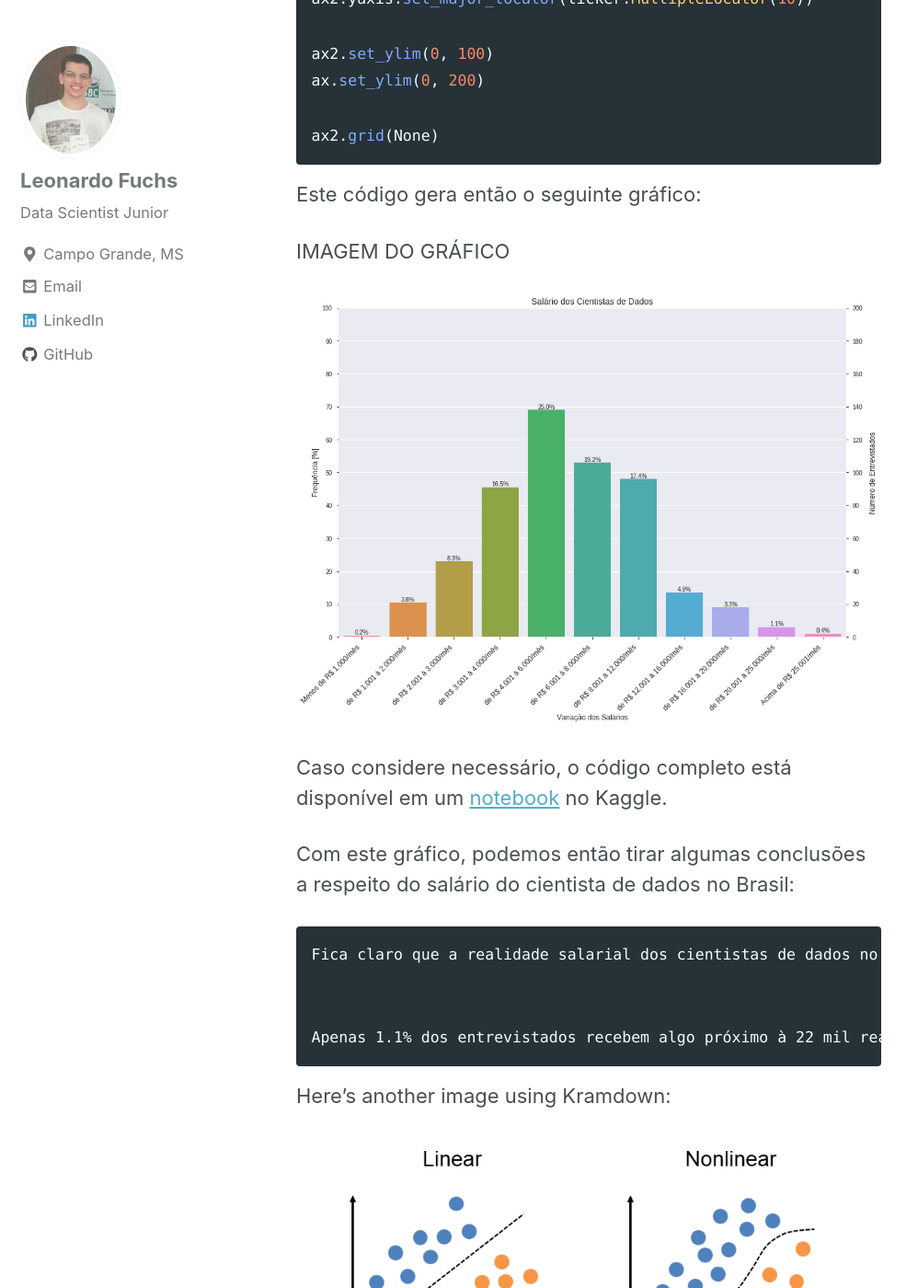
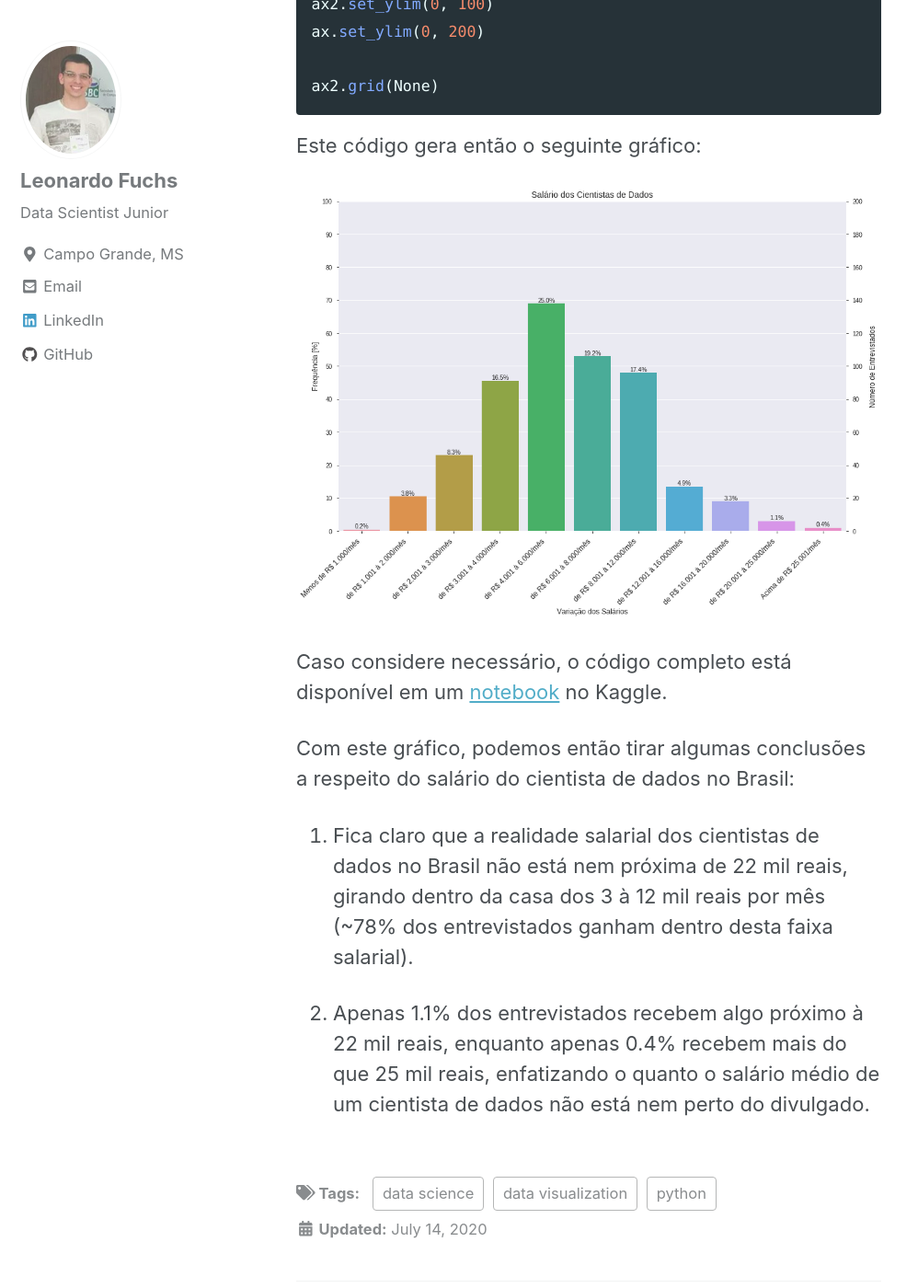
Before and after one commit to LeoFuchs/LeoFuchs.github.io, a Jekyll site: the page built from _posts/2020-07-14-salario-cientista-de-dados.md, in a window 1280 px wide and 1400 px high, scrolled down 6357 px. Shown: the whole window at 92% size, without its empty margins (0-998 px from the left). Built offline with Jekyll 4.4.1, drawn with Linux system fonts in a browser that asks for light colours; nearby versions of some CDN libraries.

Commit message:
Testing First Post

```diff
--- a/_posts/2020-07-14-salario-cientista-de-dados.md
+++ b/_posts/2020-07-14-salario-cientista-de-dados.md
@@ -17,7 +17,7 @@ Para responder esta pergunta, seguiremos a seguinte ordem:
 - [3. Visualização dos Dados](#visualization)
 
 
-## 1. Importação do Dataset e das Bibliotecas
+# 1. Importação do Dataset e das Bibliotecas
 
 O Dataset utilizado foi retirado do _Data Hackers Survey 2019_ uma pesquisa de mercado realizada por uma das maiores comunidades de Data Science do Brasil, conhecida como [Data Hackers](https://datahackers.com.br/).
 
@@ -36,7 +36,7 @@ pd.options.display.max_columns = None
 
 A biblioteca `pandas` foi utilizada para a manipulação dos dados através de dataframes, enquanto `seaborn` e `matplotlib` auxiliam na visualização dos dados em gráficos.
 
-## 2. Análise e Manipulação do Dataset
+# 2. Análise e Manipulação do Dataset
 
 Após realizada uma análise primária sobre o dataset, algumas manipulações no mesmo foram considerdas necessárias. Algumas dados do dataset foram removidos, uma vez que que não se adequam a análise dos salários de cientistas de dados. São eles:
 
@@ -70,7 +70,7 @@ data = data[data["('P3', 'living_in_brasil')"] == 1]
 
 Com isso, o dataset acabou sendo reduzido para 552 linhas e permaneceu com 170 colunas. Por fim, criamos uma nova coluna no dataframe com o nome `salary`, apenas para facilitar a manipulação.
 
-## 3. Visualização de Dados
+# 3. Visualização de Dados
 
 Para a visualização dos dados, resolvemos tentar transmitir toda a informação necessária em apenas um gráfico. Com isso, a complexidade do gráfico em si aumentou, pois tentamos criar uma manipulação onde se é possível analisar o eixo y a partir do número de entrevistados ou de sua respectiva frequência (%).
 
@@ -142,19 +142,13 @@ ax2.grid(None)
 
 Este código gera então o seguinte gráfico:
 
-IMAGEM DO GRÁFICO
-
 ![alt]({{ site.url }}{{ site.baseurl }}/images/salary/result.png)
 
 Caso considere necessário, o código completo está disponível em um [notebook](https://www.kaggle.com/leofuchs/cientistas-de-dados-ganham-r-22-mil) no Kaggle.
 
 Com este gráfico, podemos então tirar algumas conclusões a respeito do salário do cientista de dados no Brasil:
 
-    Fica claro que a realidade salarial dos cientistas de dados no Brasil não está nem próxima de 22 mil reais, girando dentro da casa dos 3 à 12 mil reais por mês (~78% dos entrevistados ganham dentro desta faixa salarial).
+1. Fica claro que a realidade salarial dos cientistas de dados no Brasil não está nem próxima de 22 mil reais, girando dentro da casa dos 3 à 12 mil reais por mês (~78% dos entrevistados ganham dentro desta faixa salarial).
 
 
-    Apenas 1.1% dos entrevistados recebem algo próximo à 22 mil reais, enquanto apenas 0.4% recebem mais do que 25 mil reais, enfatizando o quanto o salário médio de um cientista de dados não está nem perto do divulgado.
-
-
-Here's another image using Kramdown:
-![alt]({{ site.url }}{{ site.baseurl }}/images/perceptron/linsep.jpg)
+2. Apenas 1.1% dos entrevistados recebem algo próximo à 22 mil reais, enquanto apenas 0.4% recebem mais do que 25 mil reais, enfatizando o quanto o salário médio de um cientista de dados não está nem perto do divulgado.
```
